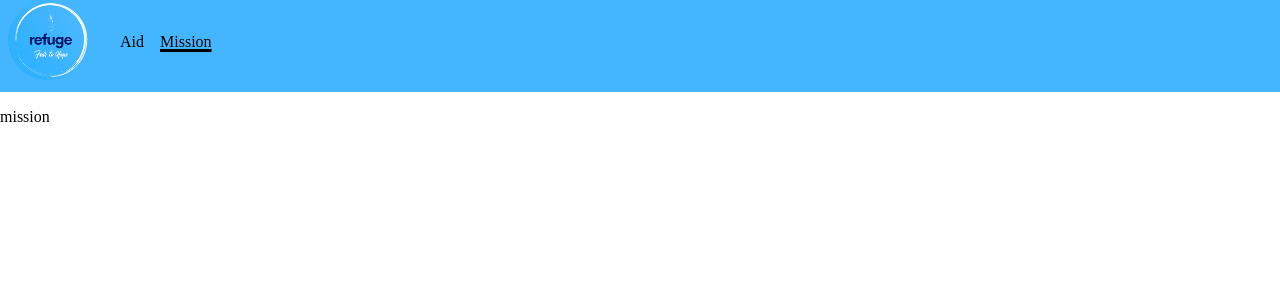
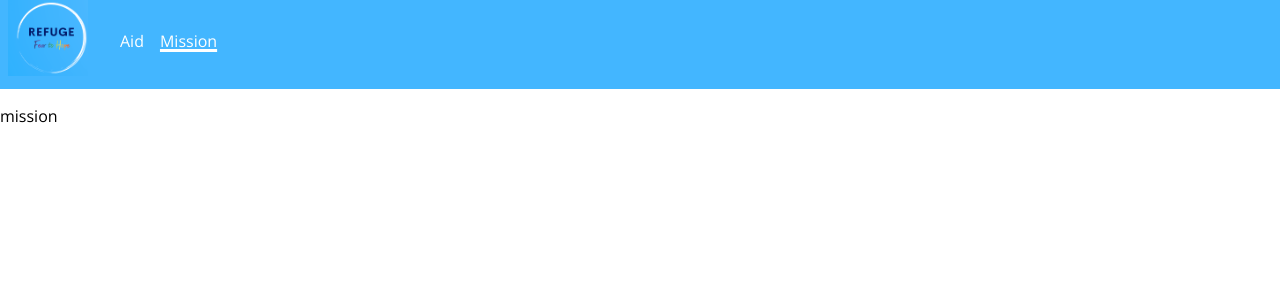
Before and after one commit to Refugee-Aid-Capstone/refugee-aid-fe, a React (Create React App) app: page /OurMission in a window 1280 px wide. Shown: the top 300 px of the page. Built offline with nearby package versions, Linux system fonts and the light colour scheme.

Commit message:
refactore: Add edit to nav bar

```diff
--- a/src/Components/NavBar/NavBar.scss
+++ b/src/Components/NavBar/NavBar.scss
@@ -1,3 +1,20 @@
+@import url('https://fonts.googleapis.com/css?family=Open+Sans:300,400,600,700&display=swap');
+
+body {
+  font-family: 'Open Sans', sans-serif;
+}
+
+.header {
+  font-family: 'Open Sans', sans-serif;
+  font-weight: 600;
+}
+
+.paragraph {
+  font-family: 'Open Sans', sans-serif;
+  font-size: 16px;
+}
+
+
 .nav-bar {
   display: flex;
   align-items: center;
@@ -16,9 +33,11 @@
 
   .nav-link {
     text-decoration: none;
-    color: rgb(0, 3, 1);
+    // color: rgb(0, 3, 1);
+    color: #ffffff;
     padding-left: 1rem;
     cursor: pointer;
+    font-family: Open Sans;
   }
 
   .active {
```
Also changed, not shown: src/images/refuge.png, src/images/refuge2.png (added).
